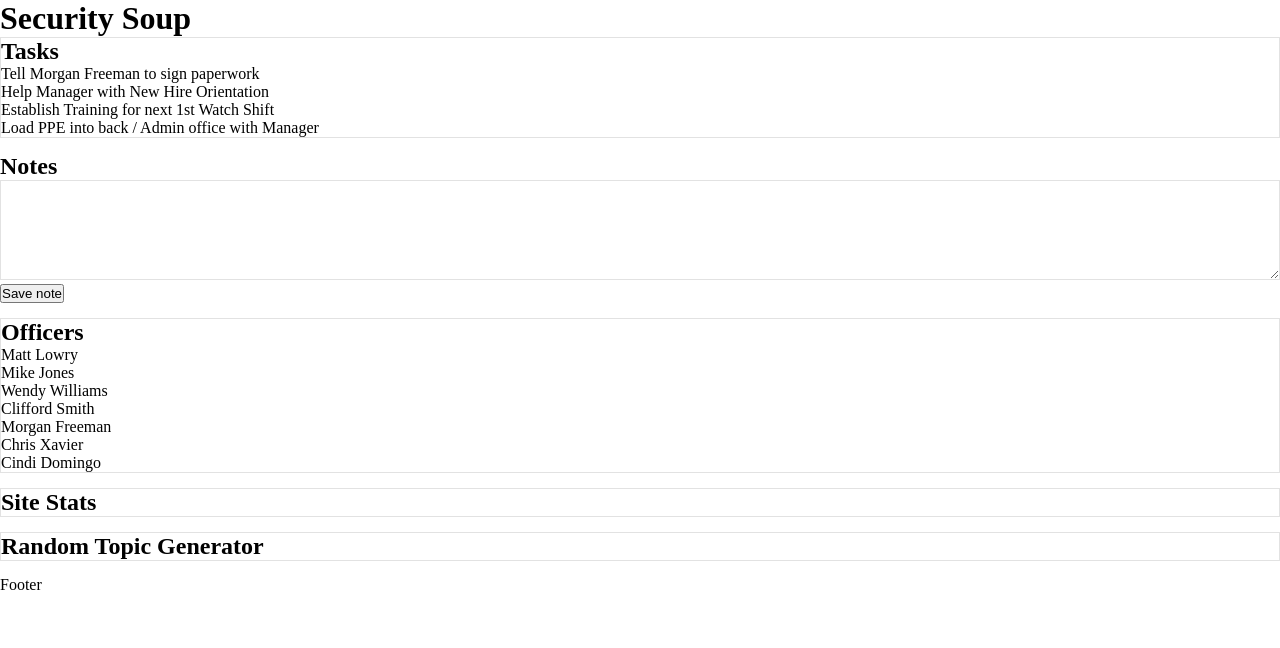
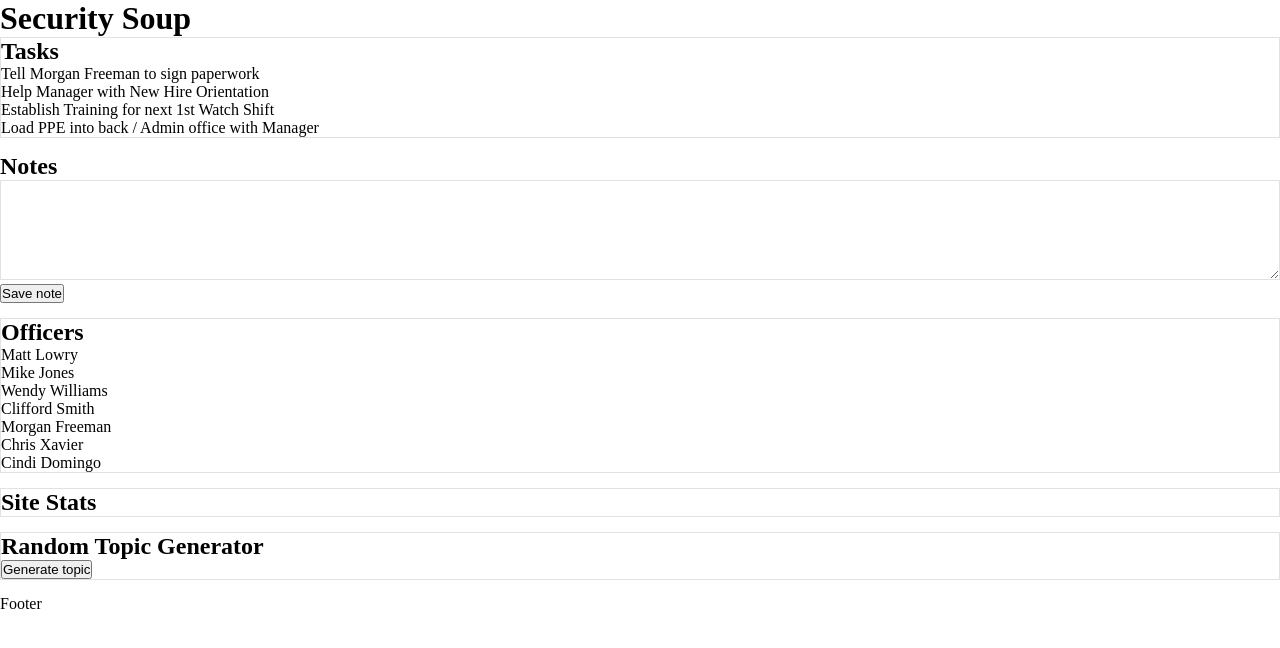
Before and after one commit to chrisvneal/security-soup, a React (Create React App) app: page / in a window 1280 px wide. Shown: the top 648 px of the page. Built offline with nearby package versions, Linux system fonts and the light colour scheme.

Commit message:
Create button to display random topic in Random Topic Generator

```diff
--- a/src/App.js
+++ b/src/App.js
@@ -39,6 +39,7 @@ const App = () => {
         </section>
         <section className="section-border">
           <h2>Random Topic Generator</h2>
+          <button>Generate topic</button>
         </section>
       </main>
       <footer>Footer</footer>
```
